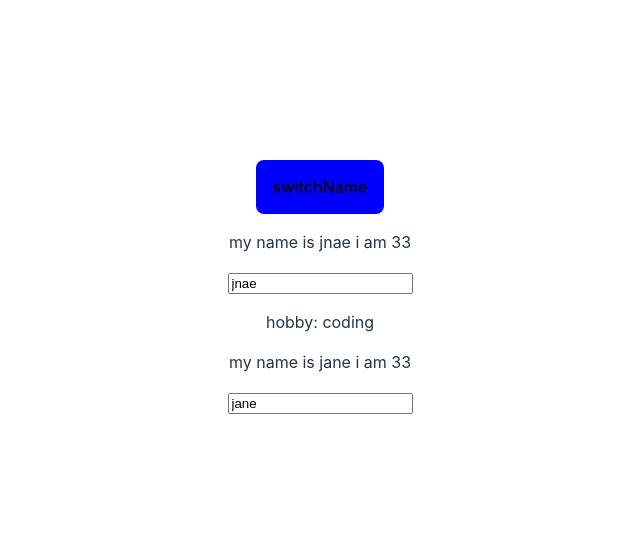
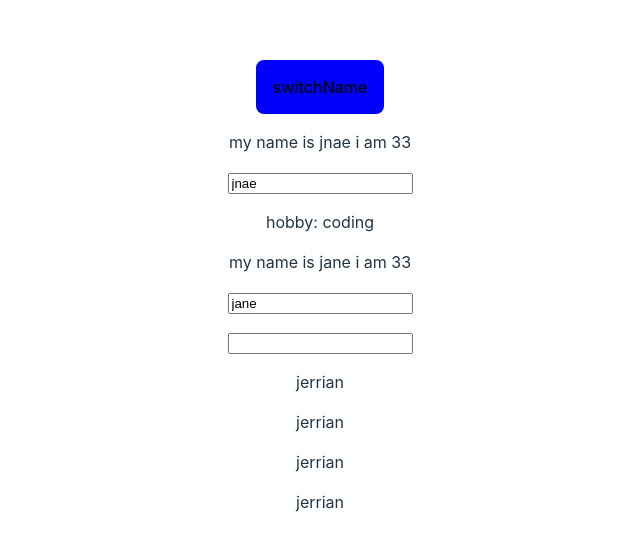
Before and after one commit to Belgotech/project-React, a React (Vite) app: page / in a window 1280 px wide. Shown: the part 105-656 px from the top of the page, without its empty margins (320-960 px from the left). Built offline with nearby package versions, Linux system fonts and the light colour scheme.

Commit message:
progress

```diff
--- a/src/App.jsx
+++ b/src/App.jsx
@@ -1,6 +1,8 @@
 import { useState, useEffect } from "react";
 import "./App.css";
 import Nav from "./Components/Nav/Nav";
+import UserInput from './Components/user/UserInput'
+import UserOutput from './Components/user/UserOutput'
 
 const App = () => {
   const [personState, setPersonState] = useState({
@@ -37,6 +39,28 @@ const App = () => {
     });
   };
 
+  const [userName, setUserName] = useState({
+    users: [
+      {user1: "jerrian"}
+    ]
+  })
+
+  const changeUserHandler =()=>{
+    setUserName({
+      users: [
+        {user1: "ddjerrian"}
+      ]
+    })
+  }
+
+  const typerHandler =(event)=>{
+    setUserName({
+      users: [
+        {user1: event.target.value}
+      ]
+    })
+  }
+
   const style = {
     backgroundColor: 'blue',
     // color: 'blue',
@@ -55,6 +79,13 @@ const App = () => {
         hobby: coding
       </Nav>
       <Nav name="jane" age={personState.person[1].age} />
+
+      <UserInput />
+      <UserOutput name={userName.users[0].user1}
+      type={typerHandler} />
+      <UserOutput name={userName.users[0].user1}
+      type={typerHandler} />
+      {/* <UserOutput name={userName.users[0].user1} /> */}
     </div>
   );
 };
--- a/src/Components/Footer/Footer.jsx
+++ b/src/Components/user/UserInput.jsx
@@ -1,9 +1,9 @@
 import React from 'react'
 
-const Footer = () => {
+const Footer = (props) => {
     return (
         <div>
-
+            <input type="text" onChange={props.type} />
         </div>
     )
 }
--- /dev/null
+++ b/src/Components/user/UserOutput.jsx
@@ -0,0 +1,12 @@
+import React from 'react'
+
+const UserOutput = (props) => {
+  return (
+    <div>
+        <p>{props.name}</p>
+        <p>{props.name}</p>
+    </div>
+  )
+}
+
+export default UserOutput
```
Also changed, not shown: src/Components/Footer/Footer.css (deleted).
